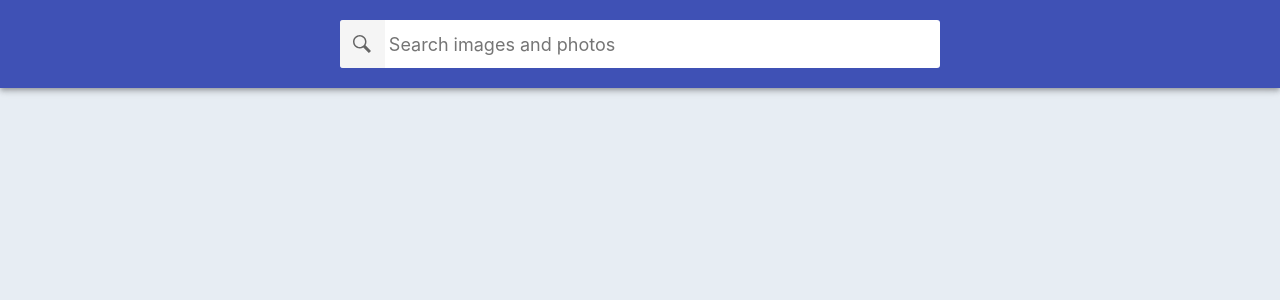
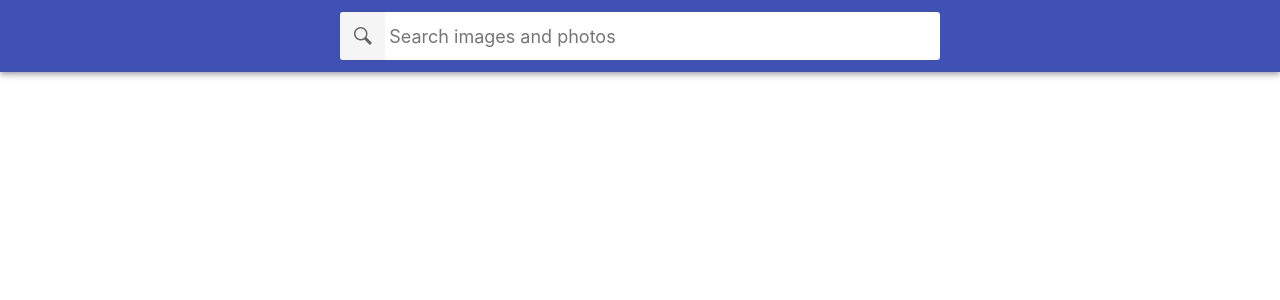
Before and after one commit to annaojdana/goit-react-hw-03-image-finder, a React (Create React App) app: page / in a window 1280 px wide. Shown: the top 300 px of the page. Built offline with nearby package versions, Linux system fonts and the light colour scheme.

Commit message:
app style

```diff
--- a/src/components/App.jsx
+++ b/src/components/App.jsx
@@ -1,3 +1,4 @@
+import styles from './App.module.css';
 import React, { Component } from 'react';
 import getImages from 'services/getImages';
 import ImageGallery from './ImageGallery/ImageGallery';
@@ -24,8 +25,7 @@
               'Sorry, there are no images matching your search query. Please try again.'
             )
           : alert(`Hooray! We found ${data.totalHits} images.`);
-       return this.setState(oldState => ({ ...oldState, images: data.hits }));
-
+        return this.setState(oldState => ({ ...oldState, images: data.hits }));
       })
       .catch(error => console.log(error));
   };
@@ -54,13 +54,14 @@
   // };
 
   render() {
+    const { container } = styles;
     const { images } = this.state;
     console.log(this.state);
     return (
-      <>
+      <div className={container}>
         <Searchbar onSubmit={this.onSubmit} />
         <ImageGallery imagesData={images} />
-      </>
+      </div>
     );
   }
 }
--- /dev/null
+++ b/src/components/App.module.css
@@ -0,0 +1,6 @@
+.container {
+  display: grid;
+  grid-template-columns: 1fr;
+  grid-gap: 16px;
+  padding-bottom: 24px;
+}
--- a/src/index.css
+++ b/src/index.css
@@ -1,13 +1,31 @@
 @import '../node_modules/normalize.css/normalize.css'; /* bring in normalize.css styles */
+
+html {
+  box-sizing: border-box;
+  width: 100vw;
+  overflow-x: hidden;
+}
+
+*,
+*::before,
+*::after {
+  box-sizing: inherit;
+}
 
 body {
   margin: 0;
-  font-family: -apple-system, BlinkMacSystemFont, 'Segoe UI', 'Roboto', 'Oxygen',
-    'Ubuntu', 'Cantarell', 'Fira Sans', 'Droid Sans', 'Helvetica Neue',
-    sans-serif;
+  font-family: -apple-system, BlinkMacSystemFont, 'Segoe UI', Roboto,
+    Oxygen-Sans, Ubuntu, Cantarell, 'Helvetica Neue', sans-serif;
+  color: #212121;
+  background-color: #fff;
   -webkit-font-smoothing: antialiased;
   -moz-osx-font-smoothing: grayscale;
-  background-color: #e7edf3;
+}
+
+img {
+  display: block;
+  max-width: 100%;
+  height: auto;
 }
 
 code {
```
